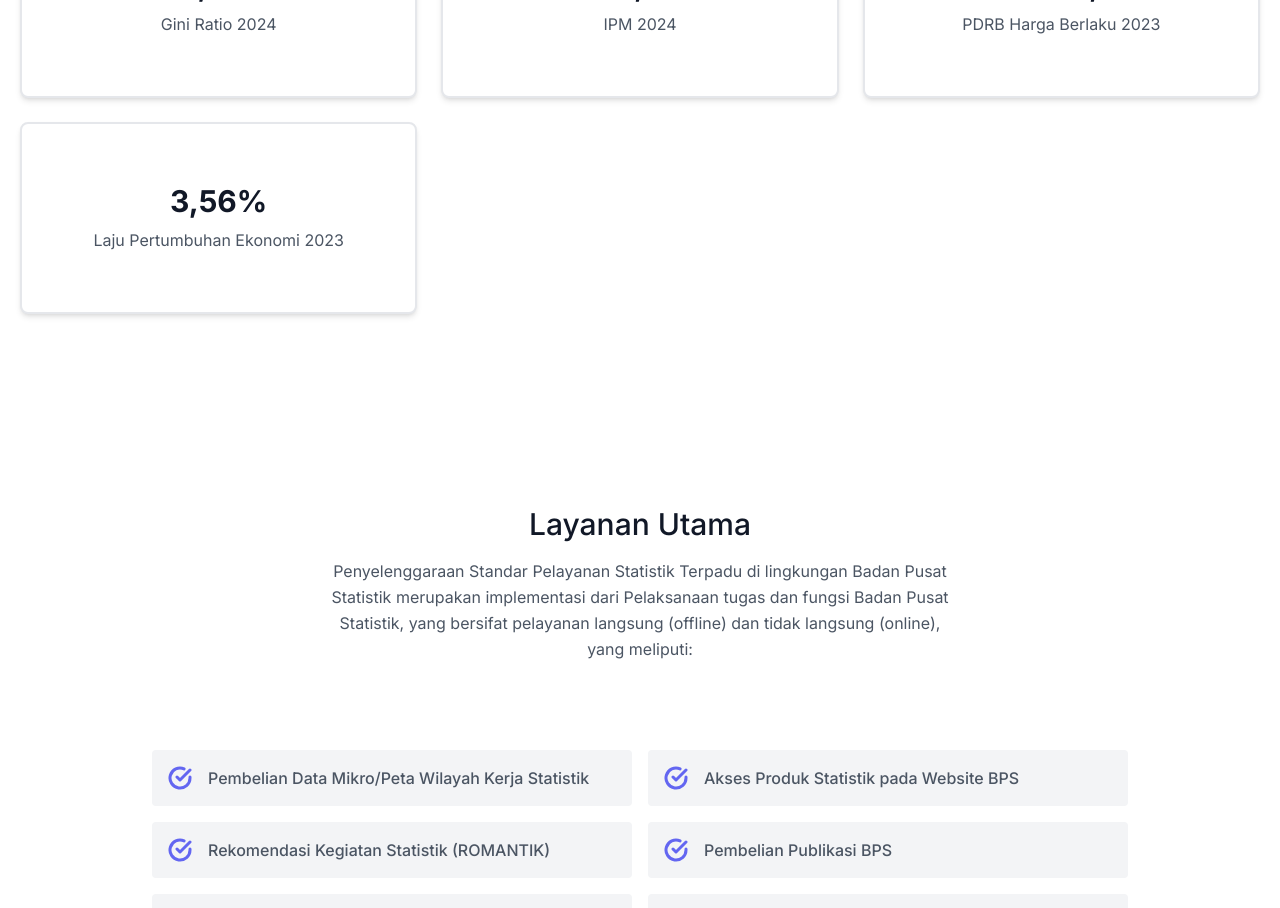
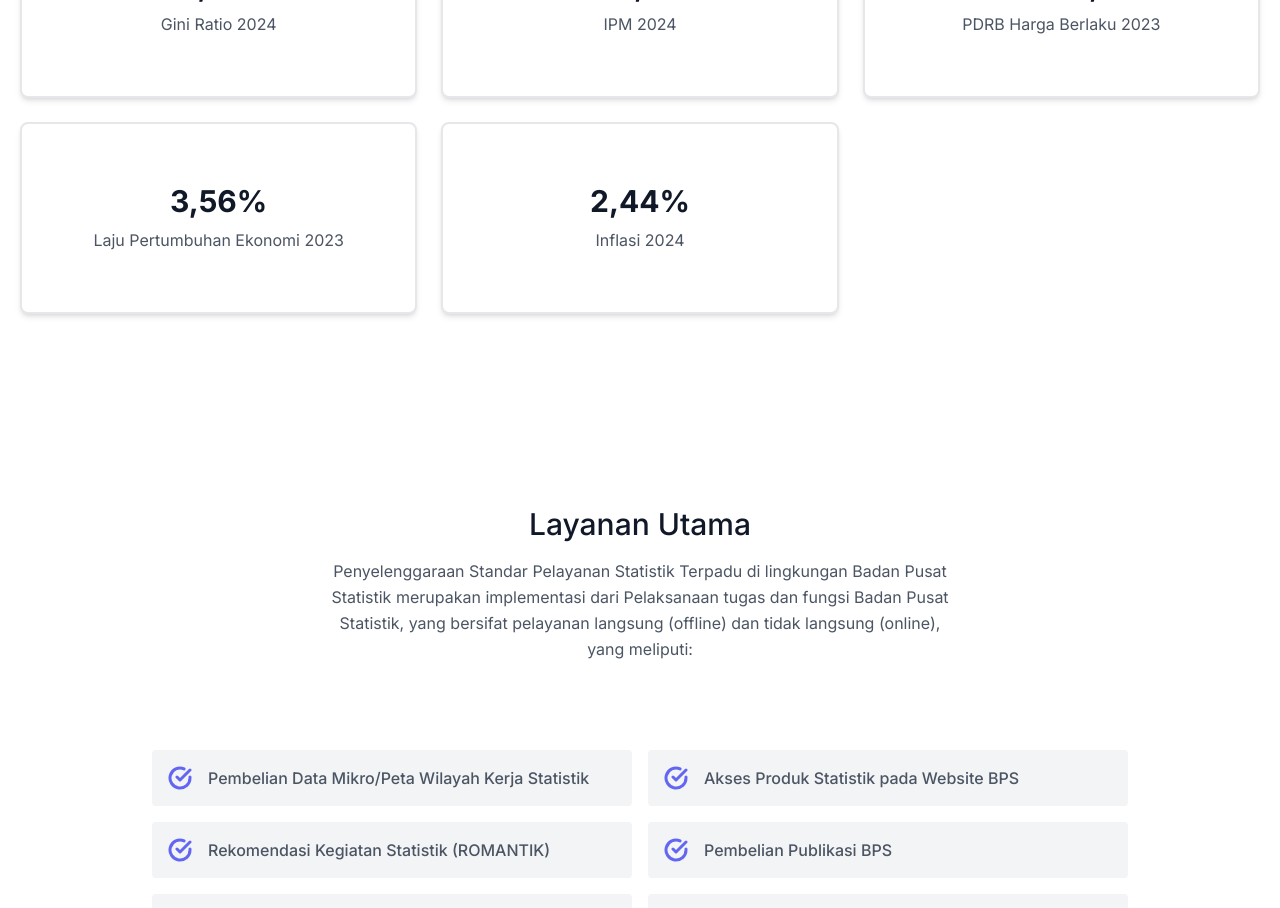
Before and after one commit to zendaokaofficial/pst-from-anywhere, a Next.js app: page / in a window 1280 px wide. Shown: the part 1580-2488 px from the top of the page. Built offline with nearby package versions, Linux system fonts and the light colour scheme.

Commit message:
Update Content.jsx
Update Inflasi

```diff
--- a/src/app/components/Content.jsx
+++ b/src/app/components/Content.jsx
@@ -42,6 +42,10 @@ const StatsSection = () => {
       title: "Laju Pertumbuhan Ekonomi 2023",
       value: "3,56%"
     },
+     {
+      title: "Inflasi 2024",
+      value: "2,44%"
+    },
   ];
 
   return (
```
